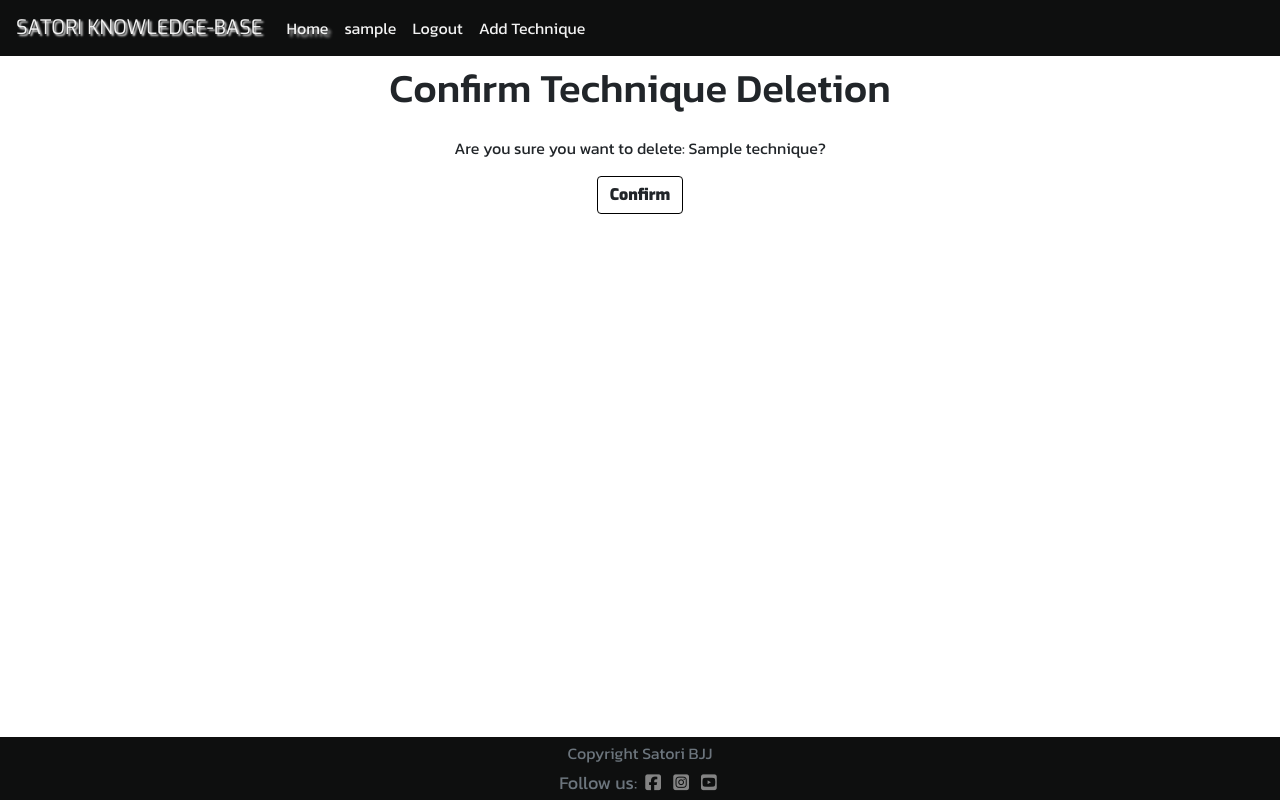
After one commit to Janisroz/SatoriKnowledgeBase, a Django app: a page that uses knowledgebase/templates/knowledgebase/technique_confirm_delete.html in a window 1280 px wide. The commit adds this page. Run offline with Django 3.2, Linux system fonts and the light colour scheme; a user stored in the database is signed in; tables that the repository leaves empty hold one stand-in row (values such as "Sample post"); some libraries are stand-ins or nearby versions.

Commit message:
Add delete post functionality

```diff
--- /dev/null
+++ b/knowledgebase/templates/knowledgebase/technique_confirm_delete.html
@@ -0,0 +1,15 @@
+{% extends "base.html" %}
+{% block content %}
+
+<div class="container">
+    <h1 class="text-center mt-2">Confirm Technique Deletion</h1>
+    <div class="d-flex justify-content-center pt-3">
+        <form method="POST" class="text-center">
+            {% csrf_token %}
+            <p>Are you sure you want to delete: {{ object.title }}?</p>
+            <input type="submit" value="Confirm" class="btn form-btn mb-3">
+        </form>
+    </div>
+</div>
+
+{% endblock %}
--- a/knowledgebase/urls.py
+++ b/knowledgebase/urls.py
@@ -6,4 +6,5 @@ urlpatterns = [
     path('<slug:slug>', views.VideoPost.as_view(), name='video_post'),
     path('like/<slug:slug>', views.LikedPost.as_view(), name='LikedPost'),
     path('video_post/', views.createTechnique.as_view(), name='video_post'),
+    path('delete/<slug:slug>/', views.DeleteTechnique.as_view(), name='delete_technique'),
 ]
--- a/knowledgebase/views.py
+++ b/knowledgebase/views.py
@@ -5,8 +5,8 @@ from .filters import PostFilter
 from django.views.generic.list import ListView
 from django.http import HttpResponseRedirect
 from .forms import CommentForm, TechniqueForm
-from django.views.generic import CreateView
-from django.contrib.auth.mixins import LoginRequiredMixin
+from django.views.generic import CreateView, DeleteView
+from django.contrib.auth.mixins import LoginRequiredMixin, UserPassesTestMixin
 
 
 class VideoList(ListView):
@@ -98,3 +98,10 @@ class createTechnique(LoginRequiredMixin, CreateView):
     def form_valid(self, form):
         form.instance.user = self.request.user
         return super(createTechnique, self).form_valid(form)
+
+class DeleteTechnique(LoginRequiredMixin, UserPassesTestMixin, DeleteView):
+    """ Delete a Technique """
+    model=Technique
+    success_url = ''
+    def test_func(self):
+        return self.request.user.is_superuser
--- a/templates/video_post.html
+++ b/templates/video_post.html
@@ -69,6 +69,10 @@
               {{ total_comments }}
             </strong>
             {% endwith %}
+            {% if user.is_superuser %}
+            <a href="" class="btn form-btn mb-3">Edit Technique</a>
+            <a href="{% url 'delete_technique' post.slug %}" class="btn form-btn mb-3">Delete Technique</a>
+            {% endif %}
           </div>
         </div>
       </div>
```
Also changed, not shown: templates/403.html (added, +11 -0 lines).
